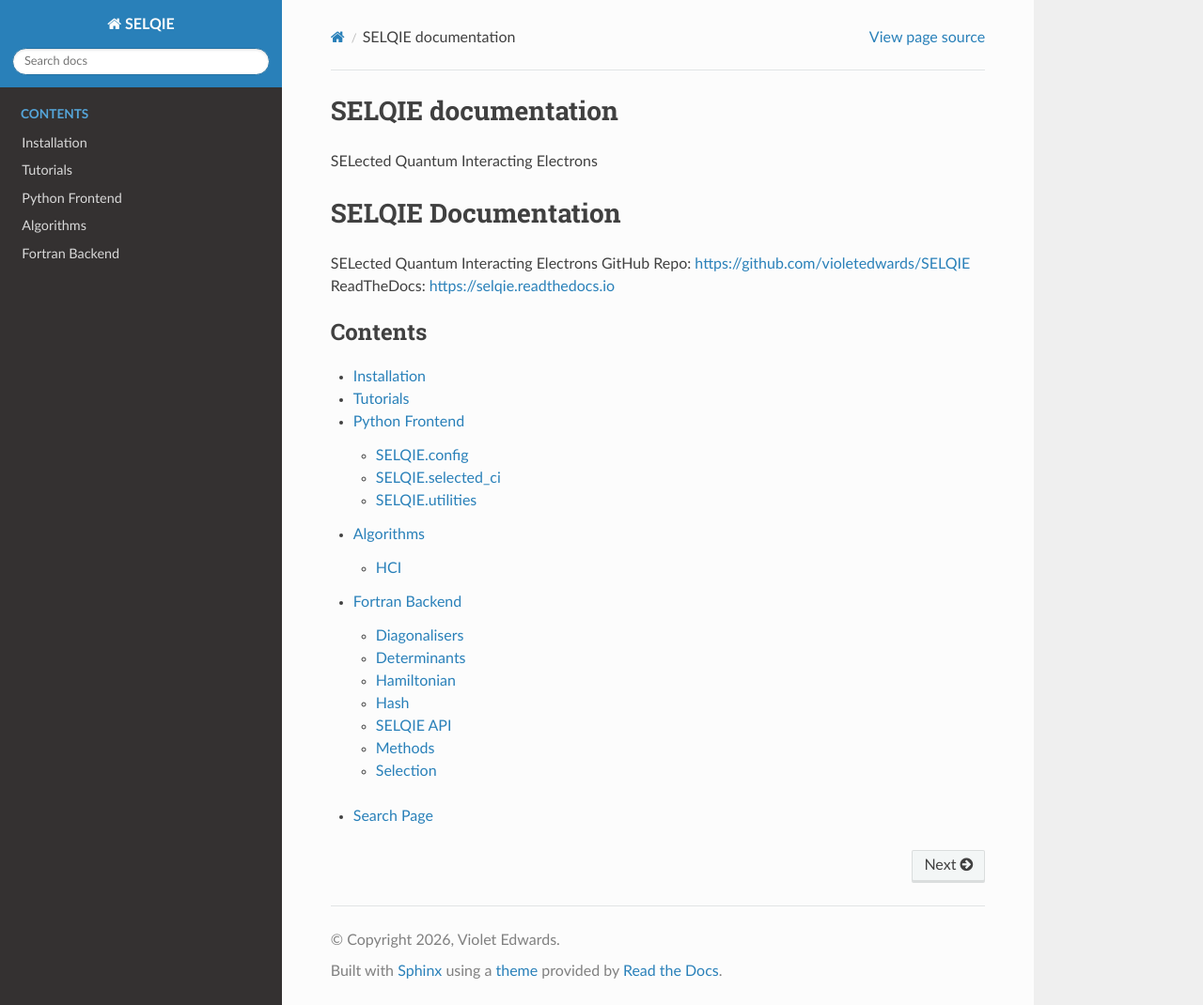
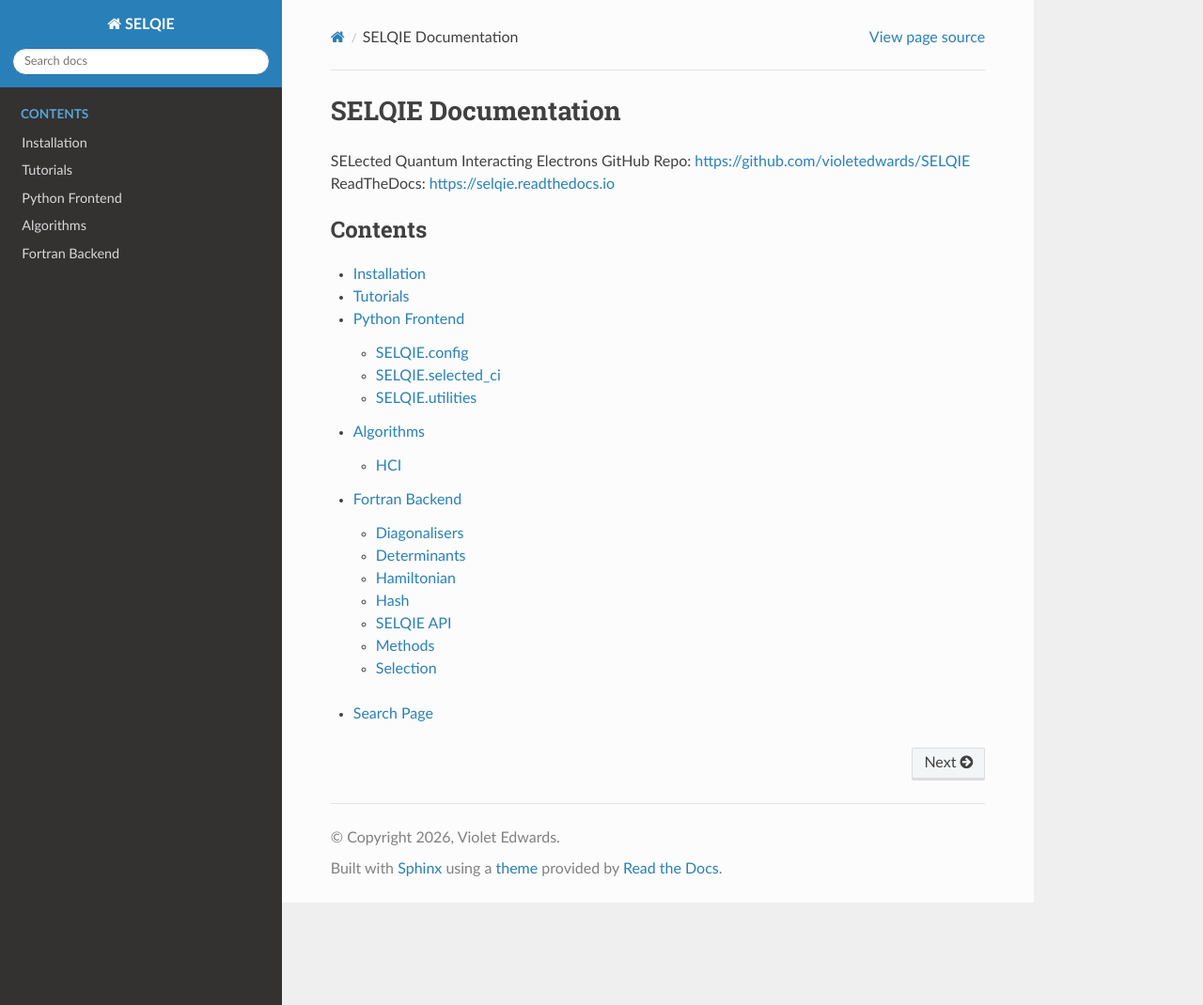
Before and after one commit to violetedwards/SELQIE, a Sphinx documentation site: the page built from docs/source/index.rst, in a window 1280 px wide and 1070 px high. Shown: the whole window at 94% size. Built offline with Sphinx 7.4.7 and the Read the Docs theme 3.1.0, drawn with Linux system fonts in a browser that asks for light colours.

Commit message:
fix docs index

```diff
--- a/docs/source/index.rst
+++ b/docs/source/index.rst
@@ -2,13 +2,6 @@
    sphinx-quickstart on Mon Oct 26 15:27:50 2026.
    You can adapt this file completely to your liking, but it should at least
    contain the root `toctree` directive.
-
-SELQIE documentation
-====================
-
-SELected Quantum Interacting Electrons
-
-
 
 SELQIE Documentation
 ====================
```
Also changed, not shown: 7 other files.
